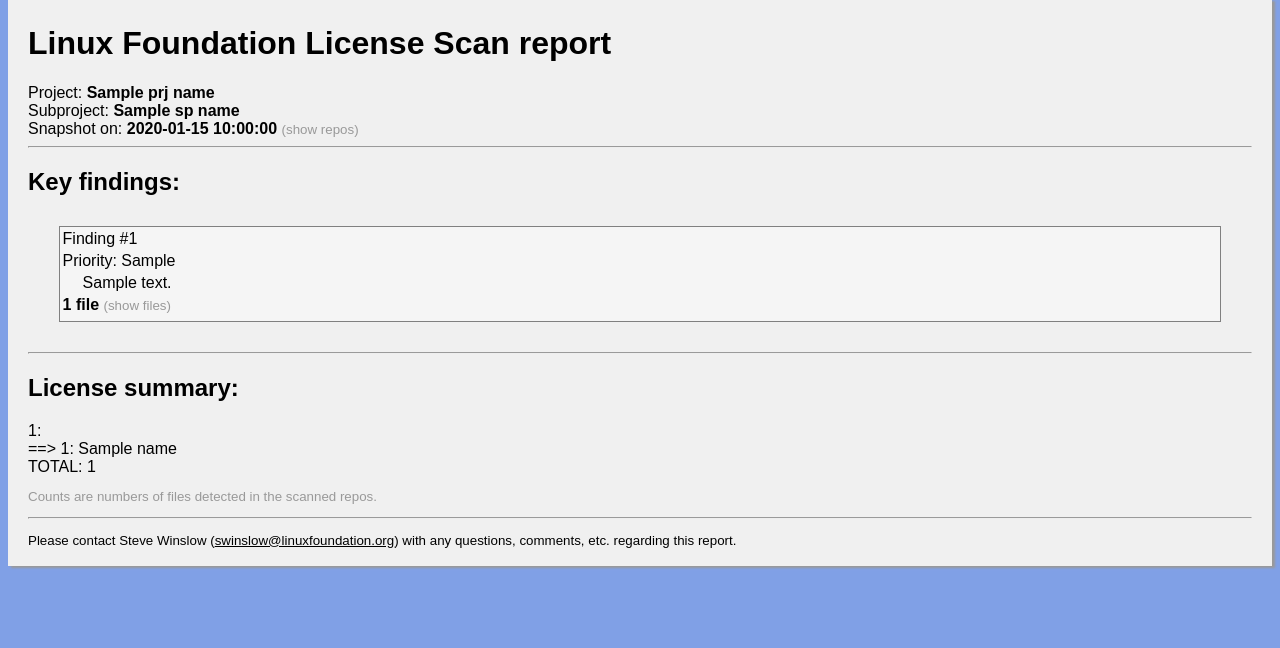
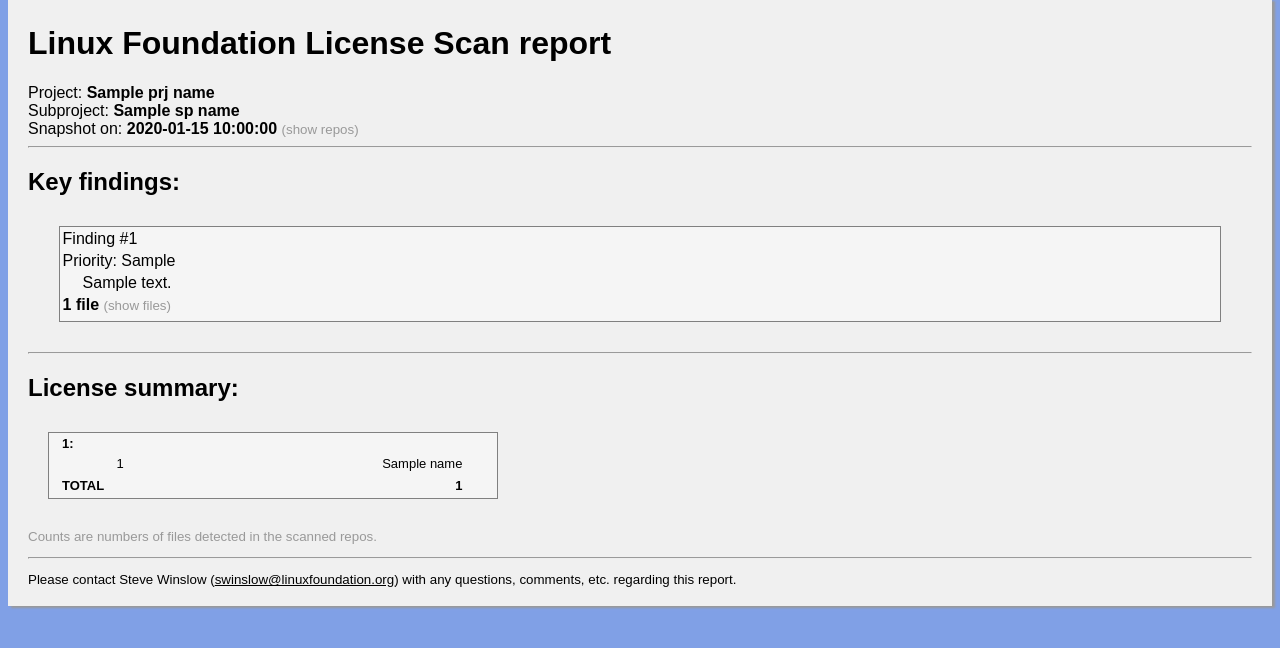
Before and after one commit to lfscanning/scaffold, a Python web app: template templates/findings.html in a window 1280 px wide. Shown: the part 16-664 px from the top of the page. Run offline with Jinja, Linux system fonts and the light colour scheme; the template is opened without the code that fills it: most values are stand-ins (such as "Sample title", 1, 10 or a date in 2020).

Commit message:
Fix styling for license summary in reports
Signed-off-by: Steve Winslow <steve@swinslow.net>

```diff
--- a/templates/findings.html
+++ b/templates/findings.html
@@ -77,6 +77,35 @@
             background-color: rgba(152, 141, 245, 0.904);
             font-weight: bold;
             padding: 2px;
+        }
+        .licSummaryTable {
+            margin-top: 30px;
+            margin-bottom: 30px;
+            margin-left: 20px;
+            margin-right: auto;
+            border: 1px solid gray;
+            width: 450px;
+            background-color: #f5f5f5;
+            padding-left: 10px;
+            padding-right: 10px;
+        }
+        .licSummaryCategory {
+            font-weight: bold;
+            font-size: small;
+        }
+        .licSummaryCategoryCount {
+            font-weight: bold;
+            font-size: small;
+            text-align: right;
+        }
+        .licSummaryLicense {
+            font-weight: lighter;
+            font-size: small;
+        }
+        .licSummaryLicenseCount {
+            font-weight: lighter;
+            font-size: small;
+            text-align: right;
         }
     </style>
     <script>
@@ -165,28 +194,67 @@
                 <hr />
 
                 <h2>License summary:</h2>
-                {% for cat in licenseSummary.cats %}
-                {{ cat[0] }}:<br />
+                <table class="licSummaryTable">
+                    {% for cat in licenseSummary.cats %}
+                    <tr>
+                        <td class="licSummaryCategory" colspan="2">{{ cat[0] }}:</td>
+                    </tr>
                     {% if cat[0] == "No license found" %}
                         {% if licenseSummary.noLicRest > 0 %}
-                        ==> No license found in file: {{ licenseSummary.noLicRest }}<br />
+                        <tr>
+                            <td>&nbsp;</td>
+                            <td class="licSummaryLicense">No license found in file</td>
+                            <td>&nbsp;</td>
+                            <td class="licSummaryLicenseCount">{{ licenseSummary.noLicRest }}</td>
+                        </tr>
                         {% endif %}
+
                         {% if licenseSummary.noLicExt > 0 %}
-                        ==> No license found in file - excluded file extension: {{ licenseSummary.noLicExt }}<br />
+                        <tr>
+                            <td>&nbsp;</td>
+                            <td class="licSummaryLicense">No license found in file - excluded file extension</td>
+                            <td>&nbsp;</td>
+                            <td class="licSummaryLicenseCount">{{ licenseSummary.noLicExt }}</td>
+                        </tr>
                         {% endif %}
+
                         {% if licenseSummary.noLicEmpty > 0 %}
-                        ==> No license found in file - empty file: {{ licenseSummary.noLicEmpty }}<br />
+                        <tr>
+                            <td>&nbsp;</td>
+                            <td class="licSummaryLicense">No license found in file - empty file</td>
+                            <td>&nbsp;</td>
+                            <td class="licSummaryLicenseCount">{{ licenseSummary.noLicEmpty }}</td>
+                        </tr>
                         {% endif %}
+
                         {% if licenseSummary.noLicThird > 0 %}
-                        ==> No license found in file - third party directory: {{ licenseSummary.noLicThird }}<br />
+                        <tr>
+                            <td>&nbsp;</td>
+                            <td class="licSummaryLicense">No license found in file - third party directory</td>
+                            <td>&nbsp;</td>
+                            <td class="licSummaryLicenseCount">{{ licenseSummary.noLicThird }}</td>
+                        </tr>
                         {% endif %}
+
                     {% else %}
                         {% for lic in cat[1] %}
-                            ==> {{ lic[0] }}: {{ lic[1] }}<br />
+                    <tr>
+                        <td>&nbsp;</td>
+                        <td class="licSummaryLicense">{{ lic[0] }}</td>
+                        <td>&nbsp;</td>
+                        <td class="licSummaryLicenseCount">{{ lic[1] }}</td>
+                    </tr>
                         {% endfor %}
                     {% endif %}
-                {% endfor %}
-                TOTAL: {{ licenseSummary.totalCount }}<br />
+                    {% endfor %}
+
+                    <tr>
+                        <td class="licSummaryCategory" colspan="2">TOTAL</td>
+                        <td>&nbsp;</td>
+                        <td class="licSummaryCategoryCount">{{ licenseSummary.totalCount }}</td>
+                        <td>&nbsp;</td>
+                    </tr>
+                </table>
                 <p class="minorNote">Counts are numbers of files detected in the scanned repos.</p>
             </div>
 
```
